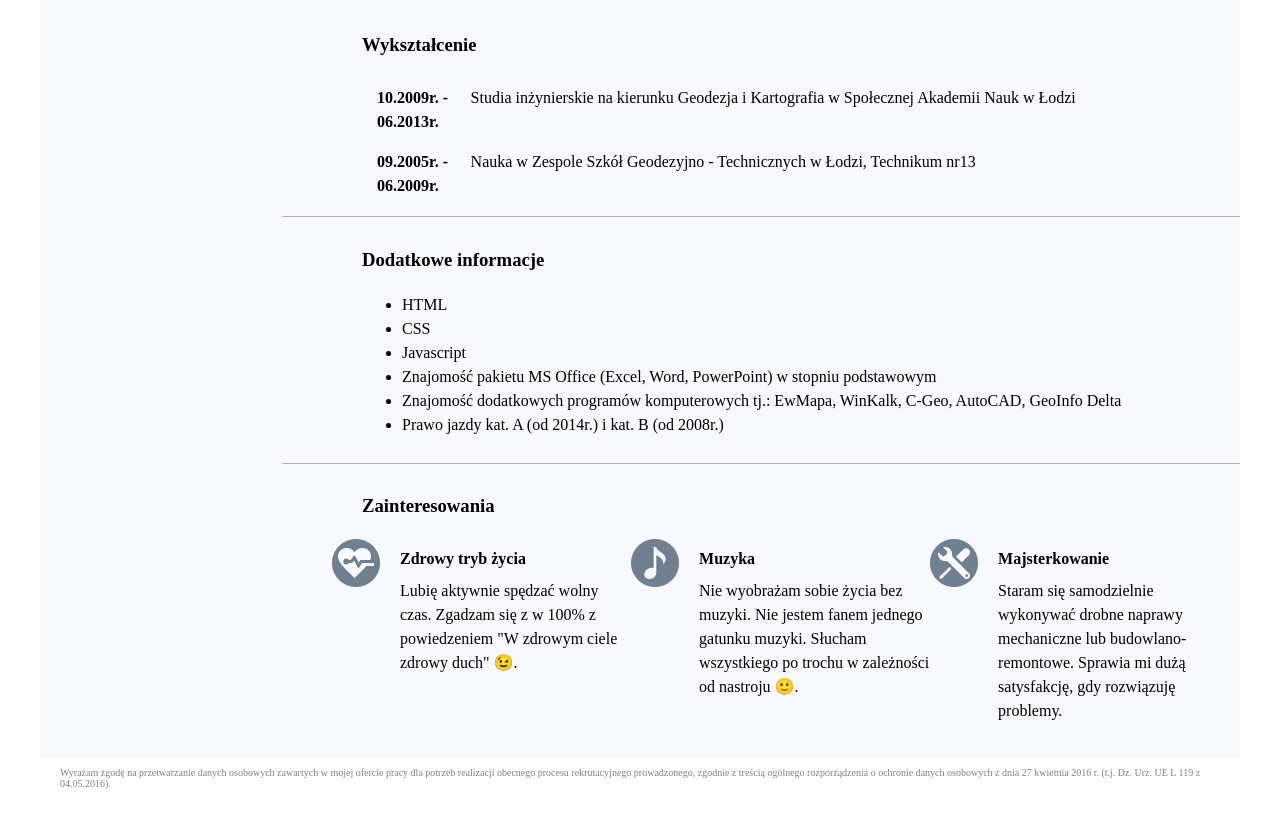
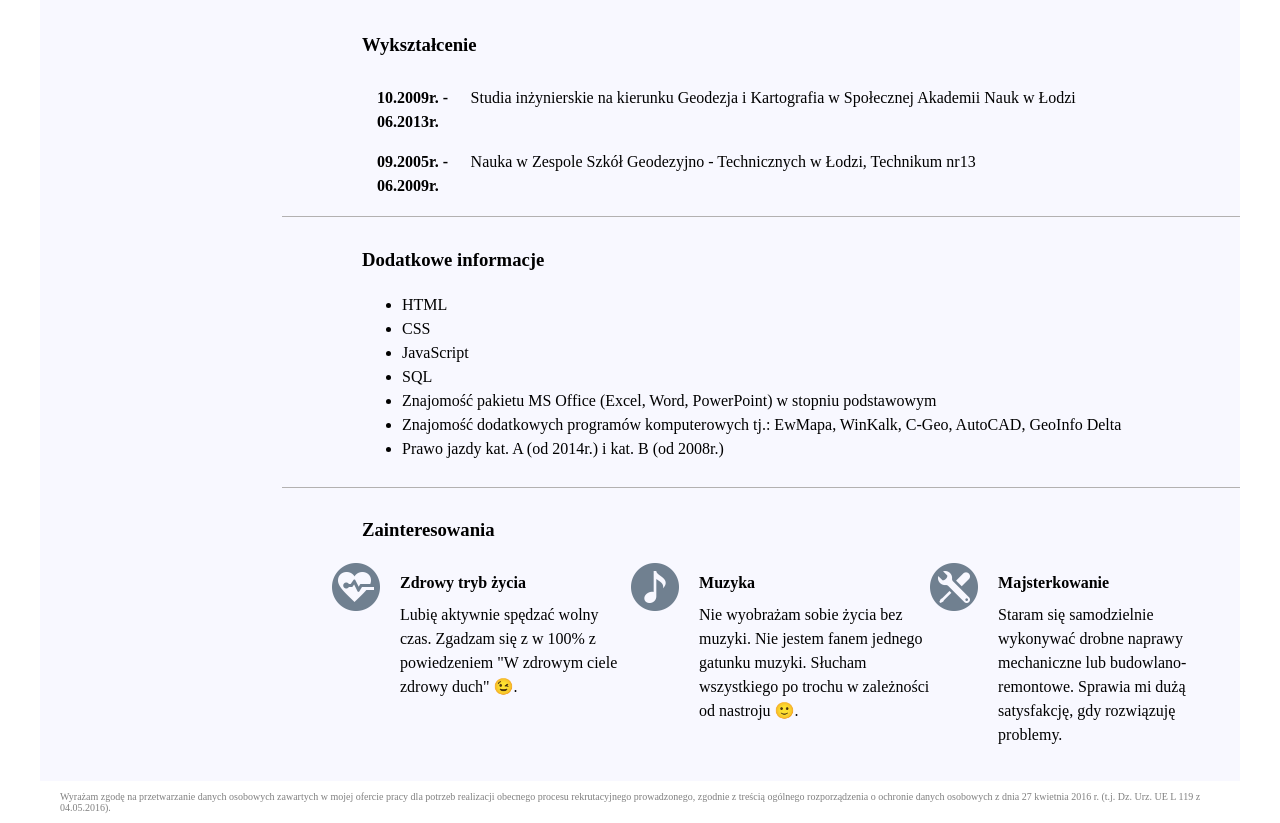
Before and after one commit to LukasikT/CV, a plain HTML site: page index.html in a window 1280 px wide. Shown: the part 1898-2721 px from the top of the page. Before the commit the page ends 2697 px from the top, so only its background shows below. Drawn offline with Linux system fonts and the light colour scheme.

Commit message:
Update index.html

```diff
--- a/index.html
+++ b/index.html
@@ -183,7 +183,8 @@
                 <ul>
                     <li>HTML</li>
                     <li>CSS</li>
-                    <li>Javascript</li>
+                    <li>JavaScript</li>
+                    <li>SQL</li>
                     <li>Znajomość pakietu MS Office (Excel, Word, PowerPoint) w stopniu podstawowym</li>
                     <li>Znajomość dodatkowych programów komputerowych tj.: EwMapa, WinKalk, C-Geo, AutoCAD, GeoInfo Delta</li>
                     <li>Prawo jazdy kat. A (od 2014r.) i kat. B (od 2008r.) </li>
```
